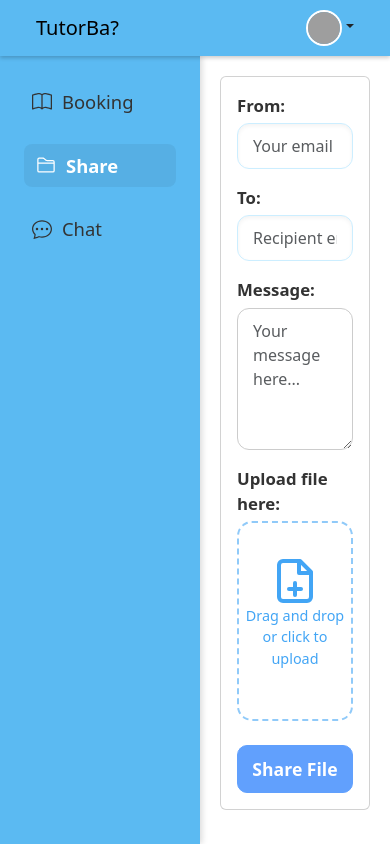
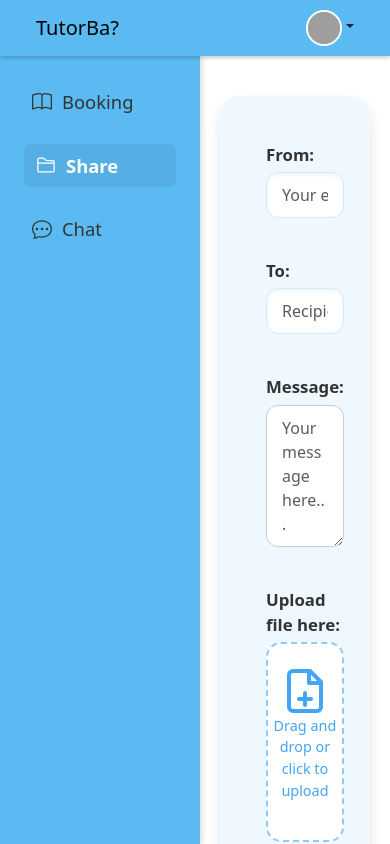
Before and after one commit to diVelarde/TutorBa, a React app in the folder frontend/: page /sharing in a window 390 px wide. Shown: the top 844 px of the page. Built offline with nearby package versions, Linux system fonts and the light colour scheme; grey boxes are pictures that could not be loaded; the HTML template or start-up script is replaced by a standard one.

Commit message:
modified the filesharing layout

```diff
--- a/frontend/src/components/FileSharing.jsx
+++ b/frontend/src/components/FileSharing.jsx
@@ -67,7 +67,7 @@ function FileSharing() {
 
 
   return (
-    <Card className="file-share-card">
+    <Card className="file-sharing-card">
       <Card.Body>
         <Form onSubmit={handleShare}>
 
--- a/frontend/src/styles/FileSharing.css
+++ b/frontend/src/styles/FileSharing.css
@@ -1,11 +1,40 @@
 .file-sharing-card {
-    max-width: 600px;
+    max-width: 1100px;
     margin: 20px auto;
     padding: 30px;
     border-radius: 20px;
     box-shadow: 0 8px 15px rgba(0, 0, 0, 0.1);
     background-color: #f0f8ff;
     border: none;
+}
+
+/* Desktop two-column layout: form inputs on left, drop zone on the right */
+.file-sharing-card .card-body form {
+  display: grid;
+  grid-template-columns: 1fr 420px;
+  gap: 24px;
+  align-items: start;
+}
+
+/* Place the file upload group into the right column */
+.file-sharing-card .card-body form > .mb-4 {
+  grid-column: 2;
+}
+
+/* Ensure the submit button stays in the left column */
+.file-sharing-card .card-body form > .d-grid {
+  grid-column: 1;
+  margin-top: 8px;
+}
+
+@media (max-width: 900px) {
+  .file-sharing-card .card-body form {
+    grid-template-columns: 1fr;
+  }
+  .file-sharing-card .card-body form > .mb-4,
+  .file-sharing-card .card-body form > .d-grid {
+    grid-column: auto;
+  }
 }
 
 
```
